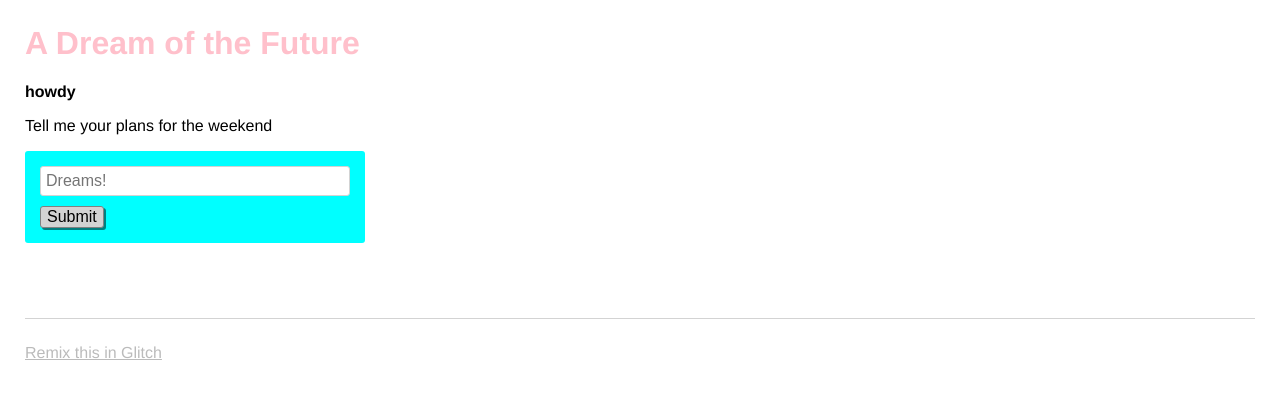
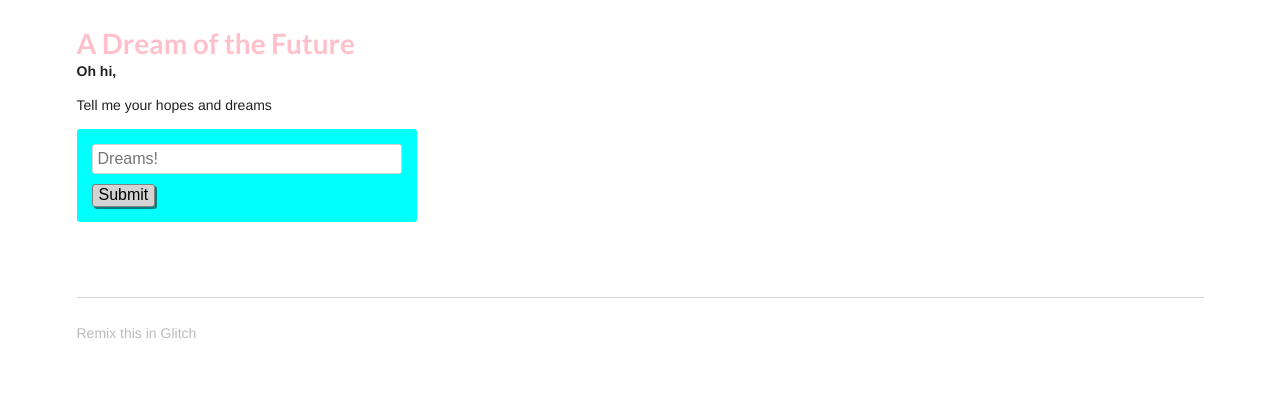
Before and after one commit to E-Kelly79/Glitch, a website: page views/index.html in a window 1280 px wide. Drawn offline with nearby package versions, Linux system fonts and the light colour scheme; no server answers.

Commit message:
👡🏆 Checkpoint views/index.html:641206/316

```diff
--- a/views/index.html
+++ b/views/index.html
@@ -16,18 +16,20 @@
     <meta charset="utf-8">
     <meta http-equiv="X-UA-Compatible" content="IE=edge">
     <meta name="viewport" content="width=device-width, initial-scale=1">
+    <link rel="stylesheet" href="https://cdnjs.cloudflare.com/ajax/libs/semantic-ui/2.2.6/semantic.min.css" type="text/css">
     <link rel="stylesheet" href="/style.css">
   </head>
   <body>
-    <header>
+    <section class="ui container">
+      <header class="">
         <h1>
           A Dream of the Future
         </h1>
       </header>
 
       <main>
-      <p class="bold">howdy</p>
-      <p>Tell me your plans for the weekend</p>
+        <p class="bold">Oh hi,</p>
+        <p>Tell me your hopes and dreams</p>
         <form>
           <input type="text" maxlength="100" placeholder="Dreams!">
           <button type="submit">Submit</button>
@@ -44,10 +46,14 @@
         </a>
       </footer>
 
+    </section>
+
     <!-- Your web-app is https, so your scripts need to be too -->
     <script src="https://code.jquery.com/jquery-2.2.1.min.js"
             integrity="sha256-gvQgAFzTH6trSrAWoH1iPo9Xc96QxSZ3feW6kem+O00="
             crossorigin="anonymous"></script>
+    <script type="text/javascript" src="https://cdnjs.cloudflare.com/ajax/libs/jquery/3.1.1/jquery.min.js"></script>
+    <script type="text/javascript" src="https://cdnjs.cloudflare.com/ajax/libs/semantic-ui/2.2.6/semantic.min.js"></script>
     <script src="/client.js"></script>
 
   </body>
```
Lines whose indentation alone changed are shown as unchanged.
